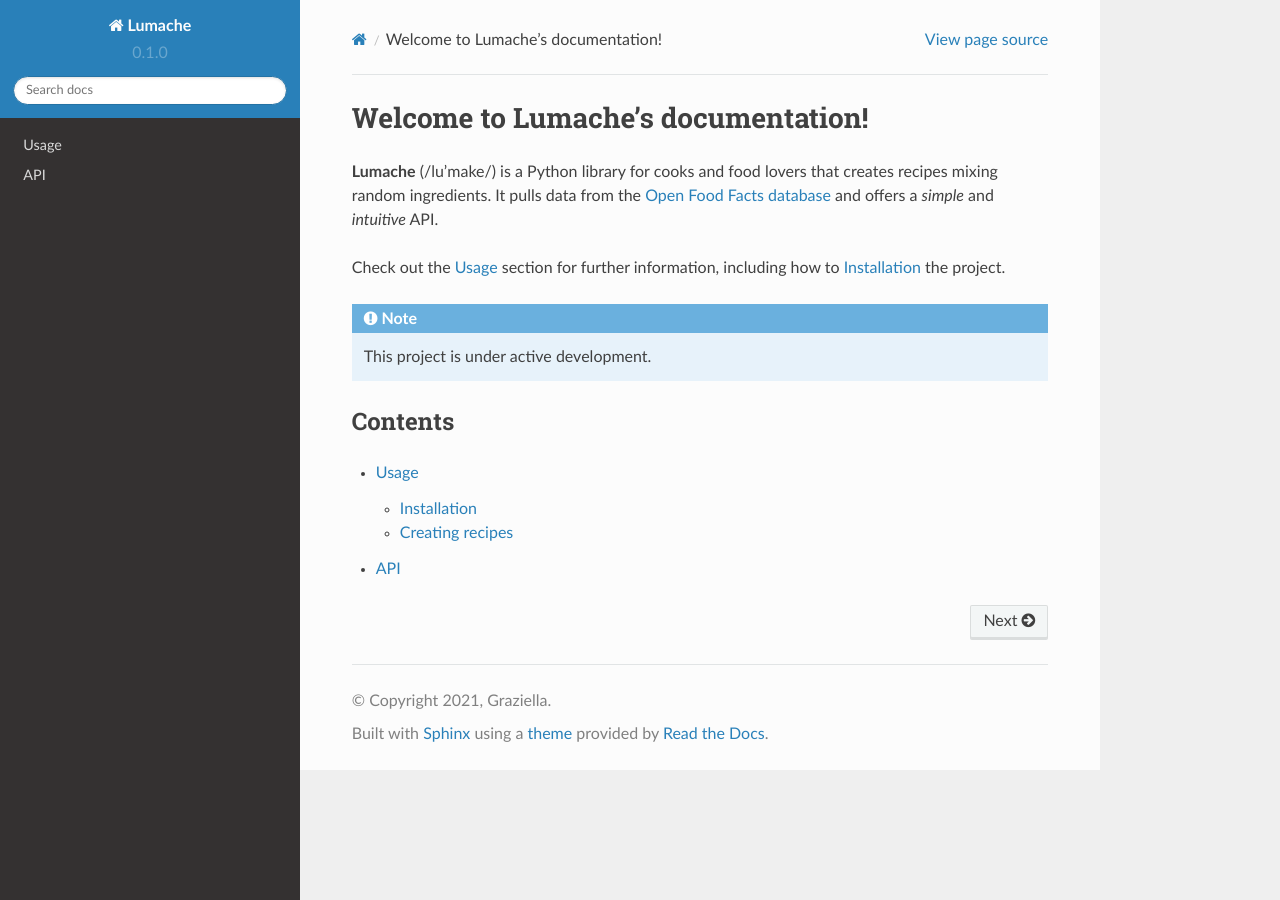
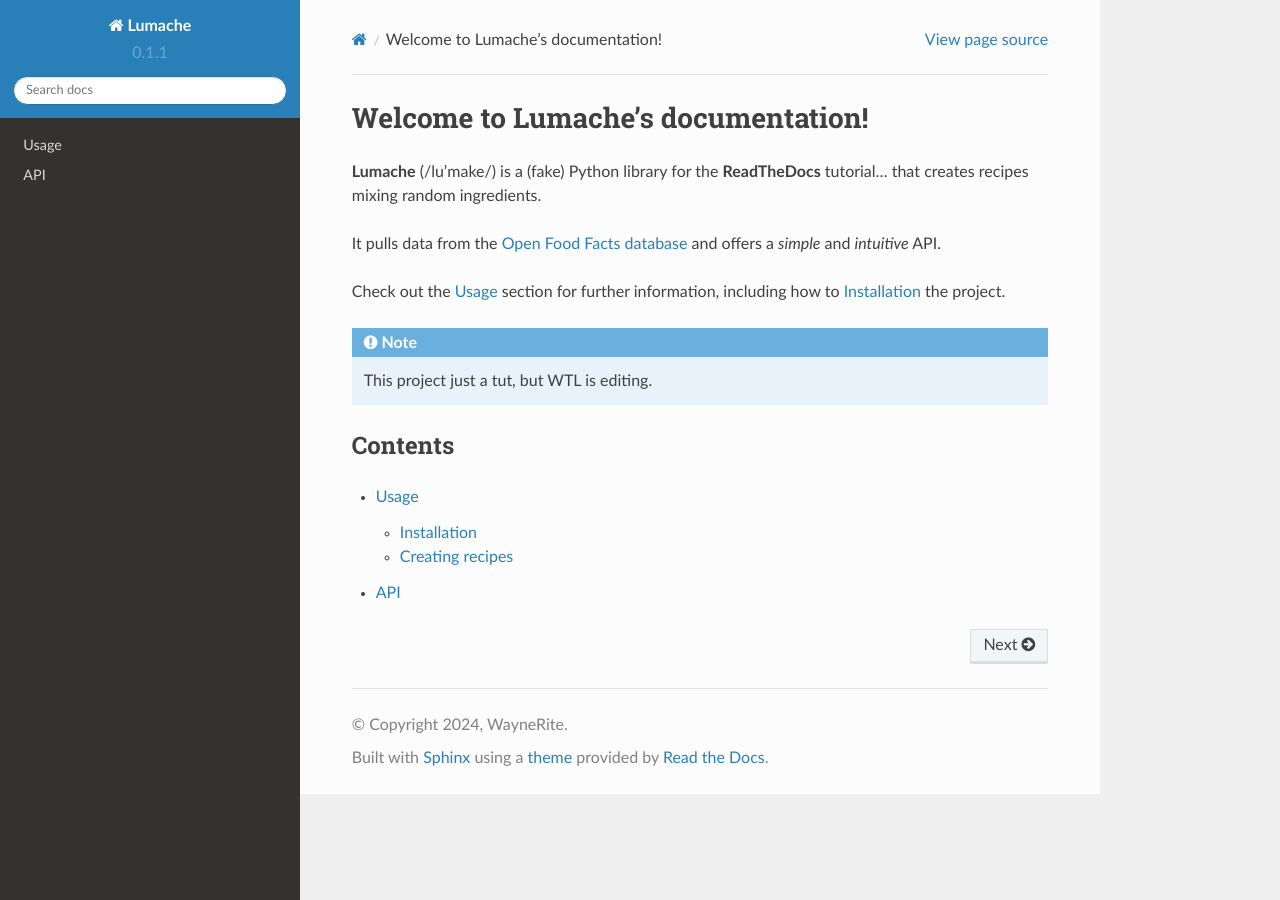
Before and after one commit to Aniw777/ReadTheDocsPublicTut, a Sphinx documentation site: the page built from docs/source/index.rst, in a window 1280 px wide. Built offline with Sphinx 7.4.7 and the Read the Docs theme 2.0.0, drawn with Linux system fonts in a browser that asks for light colours.

Commit message:
more trivial edits

```diff
--- a/docs/source/conf.py
+++ b/docs/source/conf.py
@@ -3,11 +3,11 @@
 # -- Project information
 
 project = 'Lumache'
-copyright = '2021, Graziella'
-author = 'Graziella'
+copyright = '2024, WayneRite'
+author = ' Wayne'
 
 release = '0.1'
-version = '0.1.0'
+version = '0.1.1'
 
 # -- General configuration
 
--- a/docs/source/index.rst
+++ b/docs/source/index.rst
@@ -1,8 +1,10 @@
 Welcome to Lumache's documentation!
 ===================================
 
-**Lumache** (/lu'make/) is a Python library for cooks and food lovers
+**Lumache** (/lu'make/) is a (fake) Python library
+for the **ReadTheDocs** tutorial...
 that creates recipes mixing random ingredients.
+
 It pulls data from the `Open Food Facts database <https://world.openfoodfacts.org/>`_
 and offers a *simple* and *intuitive* API.
 
@@ -11,7 +13,7 @@
 
 .. note::
 
-   This project is under active development.
+   This project just a tut, but WTL is editing.
 
 Contents
 --------
```
Also changed, not shown: README.rst (+3 -6 lines), .readthedocs.yaml.
